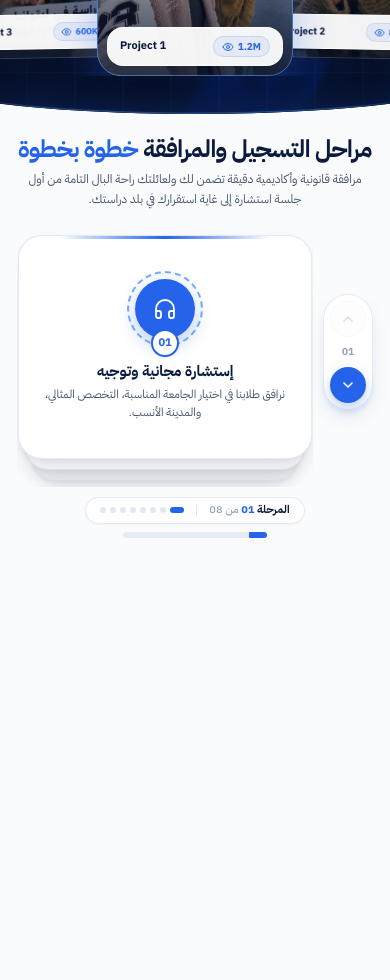
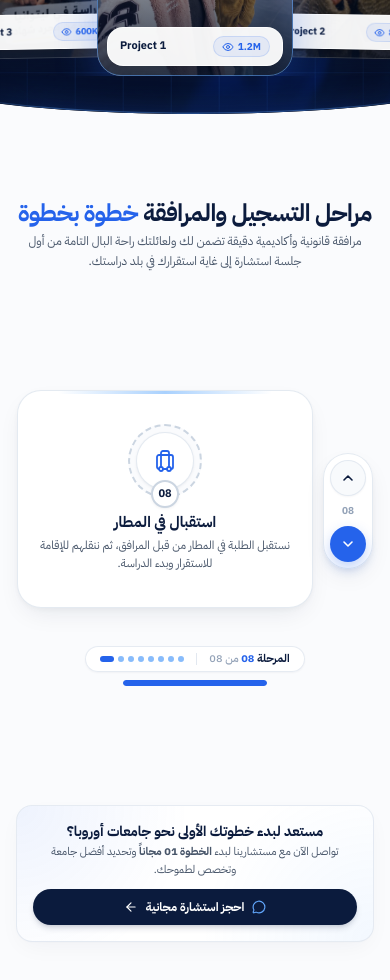
Before and after one commit to issvm00/MACONSULTING, a Next.js app: page / in a window 390 px wide. Shown: the part 1520-2500 px from the top of the page. Built offline with nearby package versions, Linux system fonts and the light colour scheme.

Commit message:
refactor: refine mobile card stack animation logic
Update the motion choreography in `MobileStackedStepCard` to improve visual flow. Adjusted transformation values to ensure a cleaner card lift and transition without layout clipping.

```diff
--- a/src/components/RegistrationSteps.tsx
+++ b/src/components/RegistrationSteps.tsx
@@ -189,7 +189,7 @@ function DesktopStepMilestone({
   );
 }
 
-// Mobile Stacked Card: True opaque physical card deck with synchronized lift & rise phases
+// Mobile Stacked Card: Pure white physical card stack with unclipped shadows and synchronized content reveal
 function MobileStackedStepCard({
   step,
   index,
@@ -202,70 +202,72 @@ function MobileStackedStepCard({
   const Icon = step.icon;
   const isSolid = step.variant === "solid";
 
-  // Synchronized transition windows for every step k -> k + 1:
-  // - [k, k + 0.14]: All cards in the deck hold steady (settling zone so small thumb movements don't jitter)
-  // - [k + 0.14, k + 0.88]: Top card lifts cleanly upward while cards underneath rise by one slot in lockstep
-  // - [k + 0.88, k + 1.0]: Next card is already settled at y = 0, scale = 1
+  // Synchronized card stack choreography:
+  // - index - 2: 2nd card in deck (y: +20px, scale: 0.90, shell opacity: 0.75, inner content opacity: 0)
+  // - index - 1: 1st card in deck (y: +10px, scale: 0.95, shell opacity: 1.0, inner content opacity: 0)
+  // - index: ACTIVE top card (y: 0px, scale: 1.0, shell opacity: 1.0, inner content opacity: 1.0)
+  // - index + 0.12 -> index + 0.72: Active card lifts gently (-28px), scales slightly (1.02), and dissolves cleanly
+  //   without ever touching the title above or needing an overflow-hidden guillotine clip!
   const y = useTransform(
     mobileCardProgress,
     [
       index - 3,
-      index - 2.86,
-      index - 2.12,
       index - 2,
-      index - 1.86,
-      index - 1.12,
       index - 1,
-      index - 0.86,
-      index - 0.12,
+      index - 0.15,
       index,
-      index + 0.14,
-      index + 0.52,
-      index + 0.88,
+      index + 0.12,
+      index + 0.72,
     ],
-    [32, 32, 22, 22, 22, 11, 11, 11, 0, 0, 0, -115, -245]
+    [28, 20, 10, 0, 0, 0, -28]
   );
 
   const scale = useTransform(
     mobileCardProgress,
     [
       index - 3,
-      index - 2.86,
-      index - 2.12,
       index - 2,
-      index - 1.86,
-      index - 1.12,
       index - 1,
-      index - 0.86,
-      index - 0.12,
+      index - 0.15,
       index,
-      index + 0.14,
-      index + 0.88,
+      index + 0.12,
+      index + 0.72,
     ],
-    [0.85, 0.85, 0.9, 0.9, 0.9, 0.95, 0.95, 0.95, 1, 1, 1, 0.93]
+    [0.85, 0.9, 0.95, 1, 1, 1, 1.02]
   );
 
-  // CRITICAL: Cards waiting at index - 1 and index - 2 stay 100% opaque (opacity: 1) so cards never bleed through each other.
-  // The lifting card (index -> index + 0.88) stays 100% opaque until index + 0.48 (after it has already cleared the card below).
-  const opacity = useTransform(
+  // Outer white card shell opacity: stays solid for active card and 1st/2nd deck cards so 3 stacked edges are crisp
+  const shellOpacity = useTransform(
     mobileCardProgress,
     [
-      index - 2.85,
-      index - 2.15,
+      index - 2.8,
       index - 2,
       index - 1,
       index,
-      index + 0.48,
-      index + 0.86,
+      index + 0.15,
+      index + 0.68,
     ],
-    [0, 1, 1, 1, 1, 1, 0]
+    [0, 0.7, 0.95, 1, 1, 0]
   );
 
-  // Subtle dimming overlay for cards tucked underneath (index - 1, index - 2) to create physical 3D deck contrast without transparency bleed
-  const deckShadeOpacity = useTransform(
+  // Inner content (icon + Arabic text) only appears when the card rises to the top slot,
+  // completely preventing double-text ghosting while keeping the stacked white card shells solid!
+  const contentOpacity = useTransform(
     mobileCardProgress,
-    [index - 2, index - 1, index - 0.12, index],
-    [0.07, 0.035, 0, 0]
+    [
+      index - 0.75,
+      index - 0.15,
+      index,
+      index + 0.12,
+      index + 0.55,
+    ],
+    [0, 1, 1, 1, 0]
+  );
+
+  const contentY = useTransform(
+    mobileCardProgress,
+    [index - 0.75, index - 0.15, index, index + 0.12, index + 0.65],
+    [8, 0, 0, 0, -6]
   );
 
   return (
@@ -273,19 +275,12 @@ function MobileStackedStepCard({
       style={{
         y,
         scale,
-        opacity,
+        opacity: shellOpacity,
         transformOrigin: "bottom center",
         zIndex: (allSteps.length - index) * 10,
       }}
-      className="absolute inset-x-0 top-[18px] mx-auto w-full max-w-[294px] h-[224px] rounded-3xl bg-white border border-slate-200/95 shadow-[0_12px_28px_-8px_rgba(11,27,61,0.12),0_2px_6px_rgba(11,27,61,0.05)] px-4 py-3.5 flex flex-col items-center justify-center text-center select-none pointer-events-none overflow-hidden will-change-[transform,opacity] transform-gpu"
+      className="absolute inset-x-0 top-0 mx-auto w-full h-[218px] rounded-3xl bg-white border border-slate-200/90 shadow-[0_10px_26px_-8px_rgba(11,27,61,0.10),0_2px_6px_rgba(11,27,61,0.04)] px-4 py-3.5 flex flex-col items-center justify-center text-center select-none pointer-events-none will-change-[transform,opacity] transform-gpu"
     >
-      {/* Solid Depth Shade Overlay for underlying deck cards (prevents white-on-white blending while keeping card 100% opaque) */}
-      <motion.div
-        aria-hidden="true"
-        style={{ opacity: deckShadeOpacity }}
-        className="absolute inset-0 bg-brand-navy pointer-events-none z-30"
-      />
-
       {/* Subtle Top Accent Glow Bar inside Card */}
       <div
         aria-hidden="true"
@@ -296,10 +291,15 @@ function MobileStackedStepCard({
         }`}
       />
 
+      {/* Inner Content Wrapper: Smoothly blooms in as the card reaches the front of the deck */}
+      <motion.div
+        style={{ opacity: contentOpacity, y: contentY }}
+        className="w-full flex flex-col items-center justify-center will-change-[transform,opacity]"
+      >
         {/* Circle Milestone Container with Number Badge */}
         <div className="relative shrink-0">
           <div
-          className={`w-[76px] h-[76px] rounded-full border-2 border-dashed p-1.5 bg-[#FAFBFD] ${
+            className={`w-[74px] h-[74px] rounded-full border-2 border-dashed p-1.5 bg-[#FAFBFD] ${
               isSolid ? "border-blue-400/90" : "border-slate-300"
             }`}
           >
@@ -336,6 +336,7 @@ function MobileStackedStepCard({
           </p>
         </div>
       </motion.div>
+    </motion.div>
   );
 }
 
@@ -363,16 +364,17 @@ function MobileCardNavArrows({
     const rect = scrollTrackRef.current.getBoundingClientRect();
     const trackTop = window.scrollY + rect.top;
     const trackHeight = rect.height;
+    const viewportHeight = window.innerHeight;
 
-    // Matches useScroll offset: ["start 74px", "end 510px"]
-    const startScrollY = trackTop - 74;
-    const endScrollY = trackTop + trackHeight - 510;
+    // Matches useScroll offset: ["start start", "end end"] with sticky top-0 h-[100dvh]
+    const startScrollY = trackTop;
+    const endScrollY = trackTop + trackHeight - viewportHeight;
     const totalScrollable = Math.max(1, endScrollY - startScrollY);
 
-    // If user is at Step 08 (index 7) and taps Down (targetIdx > 7), smoothly unpin and scroll to the CTA card
+    // If user is at Step 08 (index 7) and taps Down (targetIdx > 7), smoothly scroll to next section
     if (targetIdx > 7) {
       window.scrollTo({
-        top: endScrollY + 210,
+        top: endScrollY + Math.round(viewportHeight * 0.65),
         behavior: "smooth",
       });
       return;
@@ -381,11 +383,11 @@ function MobileCardNavArrows({
     const clampedIdx = Math.min(7, Math.max(0, targetIdx));
     let targetProgress = 0;
     if (clampedIdx === 0) {
-      targetProgress = 0;
+      targetProgress = 0.02;
     } else if (clampedIdx === 7) {
       targetProgress = 0.96;
     } else {
-      targetProgress = 0.08 + (clampedIdx / 7) * (0.95 - 0.08);
+      targetProgress = 0.1 + (clampedIdx / 7) * (0.94 - 0.1);
     }
 
     const targetScrollY = startScrollY + targetProgress * totalScrollable;
@@ -419,7 +421,7 @@ function MobileCardNavArrows({
         0{activeIndex + 1}
       </span>
 
-      {/* Down Arrow: Next Step (or scroll to CTA when at Step 08) */}
+      {/* Down Arrow: Next Step */}
       <button
         type="button"
         onClick={() => scrollToStep(activeIndex + 1)}
@@ -471,7 +473,7 @@ function ScrollStepCounter({
   const formattedCurrent = reachedStep < 10 ? `0${reachedStep}` : `${reachedStep}`;
 
   return (
-    <div className="mt-2.5 sm:mt-6 flex flex-col items-center gap-2 select-none">
+    <div className="mt-1 sm:mt-6 flex flex-col items-center gap-2 select-none">
       {/* Dynamic Step Counter Pill + 8 Micro Dots */}
       <div className="flex items-center gap-3 px-3.5 py-1 rounded-full bg-white/95 border border-slate-200/85 shadow-2xs">
         <span className="text-[11px] sm:text-xs font-bold text-brand-navy tabular-nums">
@@ -531,151 +533,31 @@ export function RegistrationSteps() {
     return () => mql.removeEventListener("change", updateMatch);
   }, []);
 
-  // ============================================================================
-  // Entry Scroll Gate ("Scroll Momentum Arrest" / "Inertia Catch on Pin")
-  // When the user scrolls down rapidly from the section above, we arrest the
-  // incoming scroll momentum right at the pin point of this section so no steps
-  // are skipped. The user must perform a fresh scroll gesture to advance steps.
-  // ============================================================================
-  useEffect(() => {
-    if (typeof window === "undefined") return;
-
-    let wasAboveEntry = true;
-    let isArresting = false;
-    let arrestTargetY = 0;
-    let arrestTimeoutId: ReturnType<typeof setTimeout> | null = null;
-    let wheelIdleTimeoutId: ReturnType<typeof setTimeout> | null = null;
-
-    const getEntryPinY = () => {
-      if (!scrollTrackRef.current) return null;
-      const rect = scrollTrackRef.current.getBoundingClientRect();
-      const trackTop = window.scrollY + rect.top;
-      const pinOffset = window.innerWidth < 640 ? 74 : 0;
-      return trackTop - pinOffset;
-    };
-
-    const releaseArrest = () => {
-      isArresting = false;
-      if (arrestTimeoutId) {
-        clearTimeout(arrestTimeoutId);
-        arrestTimeoutId = null;
-      }
-      if (wheelIdleTimeoutId) {
-        clearTimeout(wheelIdleTimeoutId);
-        wheelIdleTimeoutId = null;
-      }
-    };
-
-    const handleScroll = () => {
-      const entryPinY = getEntryPinY();
-      if (entryPinY === null) return;
-
-      const currentY = window.scrollY;
-
-      // Reset gate armed state when user is clearly above the section
-      if (currentY < entryPinY - 60) {
-        wasAboveEntry = true;
-        if (isArresting) releaseArrest();
-        return;
-      }
-
-      // If currently arresting incoming momentum, lock scrollY at the exact entry pin point
-      if (isArresting) {
-        if (currentY > arrestTargetY) {
-          window.scrollTo(0, arrestTargetY);
-        }
-        return;
-      }
-
-      // Detect downward crossing from above into the pinned section
-      if (wasAboveEntry && currentY >= entryPinY) {
-        wasAboveEntry = false;
-
-        // If the scroll jumped past the entry point with momentum, engage the mandatory stop
-        if (currentY > entryPinY + 4) {
-          isArresting = true;
-          arrestTargetY = Math.round(entryPinY);
-          window.scrollTo(0, arrestTargetY);
-
-          // Automatically release after momentum decays (420ms), or immediately on a fresh touch/wheel gesture
-          arrestTimeoutId = setTimeout(() => {
-            releaseArrest();
-          }, 420);
-        }
-      }
-    };
-
-    const handleWheel = (e: WheelEvent) => {
-      if (!isArresting) return;
-
-      // Absorb ongoing trackpad/mouse-wheel inertia from the previous section
-      if (e.deltaY > 0) {
-        e.preventDefault();
-        window.scrollTo(0, arrestTargetY);
-
-        // Once the user pauses wheel/trackpad input for 120ms, release the gate for their next scroll
-        if (wheelIdleTimeoutId) clearTimeout(wheelIdleTimeoutId);
-        wheelIdleTimeoutId = setTimeout(() => {
-          releaseArrest();
-        }, 120);
-      } else if (e.deltaY < 0) {
-        releaseArrest();
-      }
-    };
-
-    // On mobile: touching the screen again after the section stops immediately opens the gate for the new swipe
-    const handleTouchStart = () => {
-      if (isArresting) {
-        releaseArrest();
-      }
-    };
-
-    // Initialize wasAboveEntry based on current scroll position on mount
-    const initialEntryY = getEntryPinY();
-    if (initialEntryY !== null) {
-      wasAboveEntry = window.scrollY < initialEntryY - 10;
-    }
-
-    window.addEventListener("scroll", handleScroll, { passive: true });
-    window.addEventListener("wheel", handleWheel, { passive: false });
-    window.addEventListener("touchstart", handleTouchStart, { passive: true });
-
-    return () => {
-      releaseArrest();
-      window.removeEventListener("scroll", handleScroll);
-      window.removeEventListener("wheel", handleWheel);
-      window.removeEventListener("touchstart", handleTouchStart);
-    };
-  }, []);
-
-  // On mobile, the sticky box is ~430px tall pinned at 74px (bottom at ~504px),
-  // so ending scroll tracking at "end 510px" on mobile ensures Step 08 completes at the exact pixel the CTA card meets the counter!
+  // Native compositor-aligned scroll tracking: sticky top-0 h-[100dvh] with ["start start", "end end"]
   const { scrollYProgress } = useScroll({
     target: scrollTrackRef,
-    offset: isMobile ? ["start 74px", "end 510px"] : ["start start", "end end"],
+    offset: ["start start", "end end"],
   });
 
-  // Critically-damped, responsive spring (zero rubber-banding, instant touch tracking)
+  // Critically-damped spring: zero rubber-banding, instant touch/wheel response
   const smoothProgress = useSpring(scrollYProgress, {
-    stiffness: 260,
-    damping: 34,
-    mass: 0.16,
+    stiffness: 280,
+    damping: 36,
+    mass: 0.14,
     restDelta: 0.0005,
   });
 
-  // DESKTOP/TABLET (>=640px): Smooth continuous shift from 0 (steps 01-03) to 5 (steps 06-08)
-  // Includes a generous 10% entry hold buffer so Steps 01-03 stay firmly anchored upon arrival
+  // DESKTOP/TABLET (>=640px): 10% entry hold buffer so Steps 01-03 rest calmly when entering the section
   const desktopShift = useTransform(
     smoothProgress,
     [0, 0.1, 0.94, 1],
     [0, 0, 5, 5]
   );
 
-  // MOBILE (<640px): Smooth continuous progression from 0 (Card 01) to 7 (Card 08)
-  // Includes a generous 8% entry hold buffer so Card 01 stays firmly anchored upon arrival
+  // MOBILE (<640px): 10% entry hold buffer so Card 01 rests calmly when entering the section before peeling
   const mobileCardProgress = useTransform(
     smoothProgress,
-    [0, 0.08, 0.95, 1],
+    [0, 0.1, 0.94, 1],
     [0, 0, 7, 7]
   );
 
@@ -691,21 +573,20 @@ export function RegistrationSteps() {
 
   return (
     <section id="processus" className="relative w-full scroll-mt-20">
-      {/* Scroll Runway: 420vh on mobile (~450px per card so 1 swipe = 1 card), 350vh on desktop */}
+      {/* Scroll Runway: 420vh on mobile, 360vh on desktop */}
       <div
         ref={scrollTrackRef}
-        className="relative h-[420vh] sm:h-[350vh] w-full"
+        className="relative h-[420vh] sm:h-[360vh] w-full"
       >
         {/*
-          Sticky Pinned Stage:
-          - On Mobile (<640px): h-auto (430px) pinned at top-[74px] so it NEVER overflows small phone screens,
-            and has zero invisible dead space below the counter!
-          - On Desktop (>=640px): Full viewport height centered stage.
+          Sticky Pinned Stage (top-0 h-[100dvh]):
+          - Covers 100% of the viewport so the dark video arch above is completely cleared when pinned.
+          - On Mobile: Header + (Right Arrows + Stacked Cards) + Counter + Compact CTA Banner fill the screen with zero empty bottom gap!
         */}
-        <div className="sticky top-[74px] sm:top-0 h-auto sm:h-screen sm:supports-[height:100dvh]:h-[100dvh] w-full flex flex-col justify-start sm:justify-center overflow-x-clip pt-5 pb-3 sm:pt-24 sm:pb-10">
-          <div className="max-w-7xl w-full mx-auto px-4 sm:px-6 lg:px-8">
+        <div className="sticky top-0 h-screen supports-[height:100dvh]:h-[100dvh] w-full flex flex-col justify-between sm:justify-center overflow-x-clip pt-[84px] pb-4 sm:pt-24 sm:pb-10">
+          <div className="max-w-7xl w-full h-full sm:h-auto mx-auto px-4 sm:px-6 lg:px-8 flex flex-col justify-between sm:justify-center">
             {/* Section Header */}
-            <div className="text-center max-w-3xl mx-auto mb-2 sm:mb-10 lg:mb-12 space-y-1.5 sm:space-y-3">
+            <div className="text-center max-w-3xl mx-auto mb-1 sm:mb-10 lg:mb-12 space-y-1 sm:space-y-3 shrink-0">
               <h2 className="text-2xl sm:text-4xl lg:text-[42px] font-bold text-brand-navy tracking-tight leading-[1.25]">
                 مراحل التسجيل والمرافقة{" "}
                 <span className="text-brand-electric">خطوة بخطوة</span>
@@ -715,16 +596,17 @@ export function RegistrationSteps() {
               </p>
             </div>
 
-            {/* --- MOBILE VIEW (<640px): Right-Side Vertical Arrows + Narrowed 3D Stacked Card Peel Deck --- */}
-            <div className="flex sm:hidden flex-row items-center justify-center gap-2.5 w-full max-w-[356px] mx-auto">
+            {/* --- MOBILE VIEW (<640px): Right-Side Vertical Arrows + Unclipped 3D Stacked Card Deck --- */}
+            <div className="flex sm:hidden flex-col items-center justify-center my-auto py-1">
+              <div className="flex flex-row items-center justify-center gap-2.5 w-full max-w-[356px] mx-auto">
                 {/* Right-Side Vertical Navigation Pill (First child in RTL = Right side) */}
                 <MobileCardNavArrows
                   mobileCardProgress={mobileCardProgress}
                   scrollTrackRef={scrollTrackRef}
                 />
 
-              {/* Stacked Card Stage (Flex-1 next to the right-side arrows) */}
-              <div className="relative flex-1 h-[270px] overflow-hidden [mask-image:linear-gradient(to_bottom,transparent_0%,black_5%,black_100%)]">
+                {/* Stacked Card Stage: No overflow-hidden so card shadows & stacked bottom edges render cleanly without grey box clipping */}
+                <div className="relative flex-1 h-[242px]">
                   {allSteps.map((step, index) => (
                     <MobileStackedStepCard
                       key={step.number}
@@ -733,6 +615,18 @@ export function RegistrationSteps() {
                       mobileCardProgress={mobileCardProgress}
                     />
                   ))}
+                </div>
+              </div>
+
+              {/* Mobile Counter directly below the card stack */}
+              <div className="mt-2.5">
+                <ScrollStepCounter
+                  desktopShift={desktopShift}
+                  mobileCardProgress={mobileCardProgress}
+                  isMobile={isMobile}
+                  desktopProgressScale={desktopProgressScale}
+                  mobileProgressScale={mobileProgressScale}
+                />
               </div>
             </div>
 
@@ -779,7 +673,8 @@ export function RegistrationSteps() {
               </motion.div>
             </div>
 
-            {/* Live Step Counter Pill + 8 Dots + Progress Bar */}
+            {/* Desktop Live Step Counter */}
+            <div className="hidden sm:block">
               <ScrollStepCounter
                 desktopShift={desktopShift}
                 mobileCardProgress={mobileCardProgress}
@@ -788,17 +683,11 @@ export function RegistrationSteps() {
                 mobileProgressScale={mobileProgressScale}
               />
             </div>
-        </div>
-      </div>
 
-      {/* Bottom CTA Card: Glides up right underneath the counter (pt-2 on mobile, -mt-6 on desktop) with zero dead gap */}
-      <div className="max-w-7xl mx-auto px-4 sm:px-6 lg:px-8 pt-2 sm:pt-0 sm:-mt-6 pb-14 lg:pb-24">
-        <motion.div
-          initial={{ opacity: 0, y: 14 }}
-          whileInView={{ opacity: 1, y: 0 }}
-          viewport={{ once: true, amount: 0.2 }}
-          transition={{ duration: 0.45, ease: [0.22, 1, 0.36, 1] }}
-          className="p-6 sm:p-10 rounded-3xl apple-glass border-blue-200/80 shadow-[0_16px_40px_-10px_rgba(37,99,235,0.1)] relative overflow-hidden"
+            {/* --- MOBILE PINNED BOTTOM CTA CARD: Eliminates the empty bottom space in the mobile screenshot --- */}
+            <div className="block sm:hidden shrink-0 pt-1">
+              <div
+                className="p-4 rounded-2xl apple-glass border-blue-200/80 shadow-[0_12px_28px_-8px_rgba(37,99,235,0.10)] relative overflow-hidden text-center"
                 style={{
                   backgroundImage: `
                     radial-gradient(circle at 0% 0%, rgba(37, 99, 235, 0.08) 0%, transparent 45%),
@@ -806,9 +695,52 @@ export function RegistrationSteps() {
                   `,
                 }}
               >
-          <div className="relative z-10 flex flex-col lg:flex-row items-center justify-between gap-5 sm:gap-6 text-center lg:text-right">
-            <div className="space-y-1.5 sm:space-y-2 max-w-2xl">
-              <h3 className="text-lg sm:text-2xl font-bold text-brand-navy leading-snug">
+                <div className="relative z-10 flex flex-col items-center gap-2.5">
+                  <div className="space-y-0.5">
+                    <h3 className="text-sm font-bold text-brand-navy leading-snug">
+                      مستعد لبدء خطوتك الأولى نحو جامعات أوروبا؟
+                    </h3>
+                    <p className="text-[11px] text-slate-600 leading-relaxed">
+                      تواصل الآن مع مستشارينا لبدء{" "}
+                      <strong>الخطوة 01 مجاناً</strong> وتحديد أفضل جامعة وتخصص لطموحك.
+                    </p>
+                  </div>
+
+                  <a
+                    href="https://wa.me/212775496303"
+                    target="_blank"
+                    rel="noopener noreferrer"
+                    className="w-full inline-flex items-center justify-center gap-2 px-5 py-2.5 rounded-full text-xs font-bold text-white bg-brand-navy hover:bg-brand-electric active:scale-[0.98] shadow-md shadow-brand-navy/15 transition-[background-color,transform,box-shadow] duration-200 group"
+                  >
+                    <MessageCircle className="w-3.5 h-3.5 text-brand-electric-light shrink-0" />
+                    <span>احجز استشارة مجانية</span>
+                    <ArrowLeft className="w-3.5 h-3.5 transition-transform duration-200 group-hover:-translate-x-1 shrink-0" />
+                  </a>
+                </div>
+              </div>
+            </div>
+          </div>
+        </div>
+      </div>
+
+      {/* Desktop/Tablet Bottom CTA Card */}
+      <div className="hidden sm:block max-w-7xl mx-auto px-4 sm:px-6 lg:px-8 -mt-6 pb-16 lg:pb-24">
+        <motion.div
+          initial={{ opacity: 0, y: 14 }}
+          whileInView={{ opacity: 1, y: 0 }}
+          viewport={{ once: true, amount: 0.2 }}
+          transition={{ duration: 0.45, ease: [0.22, 1, 0.36, 1] }}
+          className="p-8 sm:p-10 rounded-3xl apple-glass border-blue-200/80 shadow-[0_16px_40px_-10px_rgba(37,99,235,0.1)] relative overflow-hidden"
+          style={{
+            backgroundImage: `
+              radial-gradient(circle at 0% 0%, rgba(37, 99, 235, 0.08) 0%, transparent 45%),
+              radial-gradient(circle at 100% 100%, rgba(96, 165, 250, 0.08) 0%, transparent 45%)
+            `,
+          }}
+        >
+          <div className="relative z-10 flex flex-col lg:flex-row items-center justify-between gap-6 text-center lg:text-right">
+            <div className="space-y-2 max-w-2xl">
+              <h3 className="text-xl sm:text-2xl font-bold text-brand-navy">
                 مستعد لبدء خطوتك الأولى نحو جامعات أوروبا؟
               </h3>
               <p className="text-xs sm:text-sm text-slate-600 leading-relaxed">
@@ -824,7 +756,7 @@ export function RegistrationSteps() {
                 href="https://wa.me/212775496303"
                 target="_blank"
                 rel="noopener noreferrer"
-                className="w-full sm:w-auto inline-flex items-center justify-center gap-2.5 px-7 py-3.5 sm:px-8 sm:py-4 rounded-full text-xs sm:text-base font-bold text-white bg-brand-navy hover:bg-brand-electric active:scale-[0.98] shadow-lg shadow-brand-navy/15 transition-[background-color,transform,box-shadow] duration-200 group"
+                className="w-full sm:w-auto inline-flex items-center justify-center gap-2.5 px-8 py-4 rounded-full text-sm sm:text-base font-bold text-white bg-brand-navy hover:bg-brand-electric active:scale-[0.98] shadow-lg shadow-brand-navy/15 transition-[background-color,transform,box-shadow] duration-200 group"
               >
                 <MessageCircle className="w-4 h-4 text-brand-electric-light shrink-0" />
                 <span>احجز استشارة مجانية</span>
```
Lines whose indentation alone changed are shown as unchanged.
